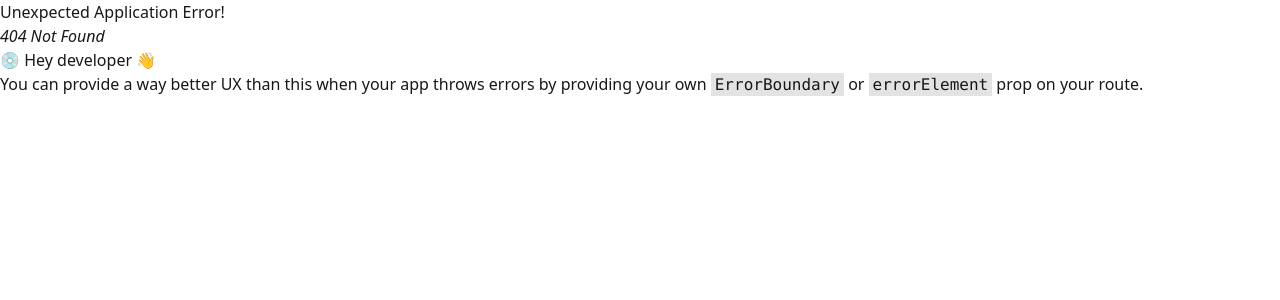
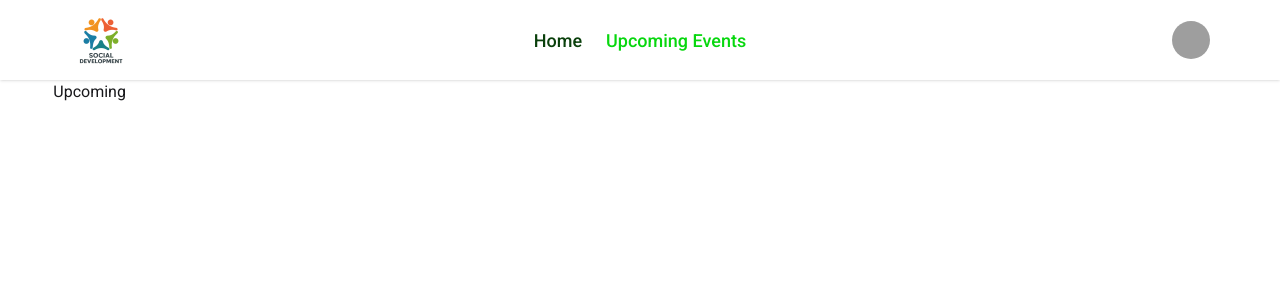
Before and after one commit to SheikhKiron/B12-A10-Future-Box-client, a React (Vite) app: page /upcoming-events in a window 1280 px wide. Before the commit this address had no page. Shown: the top 300 px of the page. Built offline with nearby package versions, Linux system fonts and the light colour scheme; grey boxes are pictures that could not be loaded.

Commit message:
Add Navbar

```diff
--- a/package.json
+++ b/package.json
@@ -15,6 +15,7 @@
     "react": "^19.1.1",
     "react-dom": "^19.1.1",
     "react-router": "^7.9.5",
+    "styled-components": "^6.1.19",
     "tailwindcss": "^4.1.17"
   },
   "devDependencies": {
--- /dev/null
+++ b/src/Components/Navbar.jsx
@@ -0,0 +1,93 @@
+import React from 'react';
+import logo from '../assets/logo (2).png'
+import { Link, NavLink } from 'react-router';
+const Navbar = () => {
+  return (
+    <div className="navbar bg-base-100 md:w-11/12 mx-auto  px-4">
+      <div className="flex items-center gap-2 navbar-start">
+        <div className="lg:hidden">
+          <div className="dropdown">
+            <div tabIndex={0} role="button" className="btn btn-ghost">
+              <svg
+                xmlns="http://www.w3.org/2000/svg"
+                className="h-6 w-6"
+                fill="none"
+                viewBox="0 0 24 24"
+                stroke="currentColor"
+              >
+                <path
+                  strokeLinecap="round"
+                  strokeLinejoin="round"
+                  strokeWidth="2"
+                  d="M4 6h16M4 12h16M4 18h16"
+                />
+              </svg>
+            </div>
+            <ul
+              tabIndex={0}
+              className="menu menu-sm dropdown-content mt-3 z-10 p-2 shadow bg-base-100 rounded-box w-52"
+            >
+              <li>
+                <NavLink to="/">Home</NavLink>
+              </li>
+              <li>
+                <NavLink to="/upcoming-events">Upcoming Events</NavLink>
+              </li>
+            </ul>
+          </div>
+        </div>
+
+        <Link>
+          <img src={logo} className="w-16" alt="" />
+        </Link>
+      </div>
+
+      <div className="navbar-center hidden lg:flex">
+        <ul className="menu menu-horizontal px-1">
+          <li>
+            <NavLink to="/">Home</NavLink>
+          </li>
+          <li>
+            <NavLink to="/upcoming-events">Upcoming Events</NavLink>
+          </li>
+        </ul>
+      </div>
+
+      {/* Right side - Avatar */}
+      <div className="navbar-end">
+        <div className="dropdown dropdown-end">
+          <div
+            tabIndex={0}
+            role="button"
+            className="btn btn-ghost btn-circle avatar"
+          >
+            <div className="w-10 rounded-full">
+              <img
+                alt="Profile"
+                src="https://img.daisyui.com/images/stock/photo-1534528741775-53994a69daeb.webp"
+              />
+            </div>
+          </div>
+          <ul
+            tabIndex={0}
+            className="menu menu-sm dropdown-content mt-3 z-10 p-2 shadow bg-base-100 rounded-box w-52"
+          >
+            <li>
+              <a className="justify-between">
+                Profile <span className="badge">New</span>
+              </a>
+            </li>
+            <li>
+              <a>Settings</a>
+            </li>
+            <li>
+              <a>Logout</a>
+            </li>
+          </ul>
+        </div>
+      </div>
+    </div>
+  );
+};
+
+export default Navbar;
--- a/src/Layout/Root.jsx
+++ b/src/Layout/Root.jsx
@@ -1,10 +1,14 @@
 import React from 'react';
 import { Outlet } from 'react-router';
+import Navbar from '../Components/Navbar';
 
 const Root = () => {
   return (
     <div>
-      <main>
+      <header className="shadow-sm">
+        <Navbar></Navbar>
+      </header>
+      <main className="w-11/12 mx-auto">
         <Outlet></Outlet>
       </main>
     </div>
--- a/src/Pages/Home.jsx
+++ b/src/Pages/Home.jsx
@@ -3,7 +3,8 @@ import React from 'react';
 const Home = () => {
   return (
     <div>
-     Home
+      Home
+      <button className='btnmain'>Main</button>
     </div>
   );
 };
--- /dev/null
+++ b/src/Pages/Upcoming.jsx
@@ -0,0 +1,11 @@
+import React from 'react';
+
+const Upcoming = () => {
+  return (
+    <div>
+      Upcoming
+    </div>
+  );
+};
+
+export default Upcoming;
--- a/src/Routes/Routes.jsx
+++ b/src/Routes/Routes.jsx
@@ -1,13 +1,15 @@
 import { createBrowserRouter } from "react-router";
 import Root from "../Layout/Root";
 import Home from "../Pages/Home";
+import Upcoming from "../Pages/Upcoming";
 
 export const router = createBrowserRouter([
   {
     path: '/',
     element: <Root></Root>,
     children: [
-      {index:true,Component:Home}
+      { index: true, Component: Home },
+      {path:'/upcoming-events',Component:Upcoming}
     ]
   },
 ]);
--- a/src/index.css
+++ b/src/index.css
@@ -1,2 +1,20 @@
+@import url('https://fonts.googleapis.com/css2?family=Roboto:ital,wght@0,100..900;1,100..900&display=swap');
 @import "tailwindcss";
 @plugin "daisyui";
+*{
+  font-family: "Roboto", sans-serif;
+}
+
+.btnmain {
+  @apply bg-[#0A400C] text-[#FEFAE0] font-bold py-2 px-4 rounded-lg shadow-md hover:bg-green-600 transition-all;
+}
+
+.menu li{
+  color: #0A400C;
+  font-size: 18px;
+  font-weight:500
+}
+
+.menu a.active{
+  color:rgb(7, 215, 14)
+}
```
Also changed, not shown: src/assets/logo (2).png (added), 1 other file (tests, documents, lock files or other folders).
